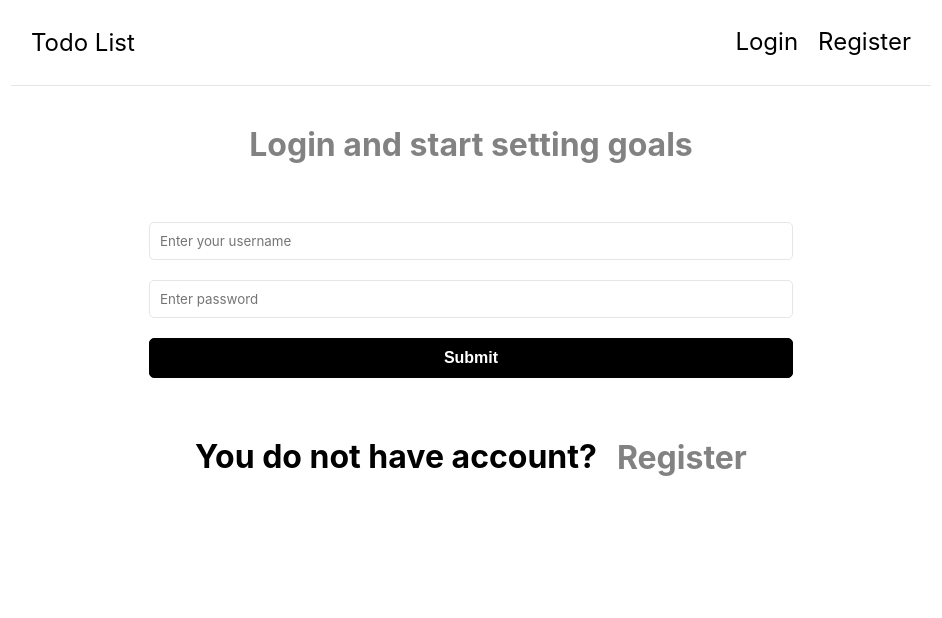
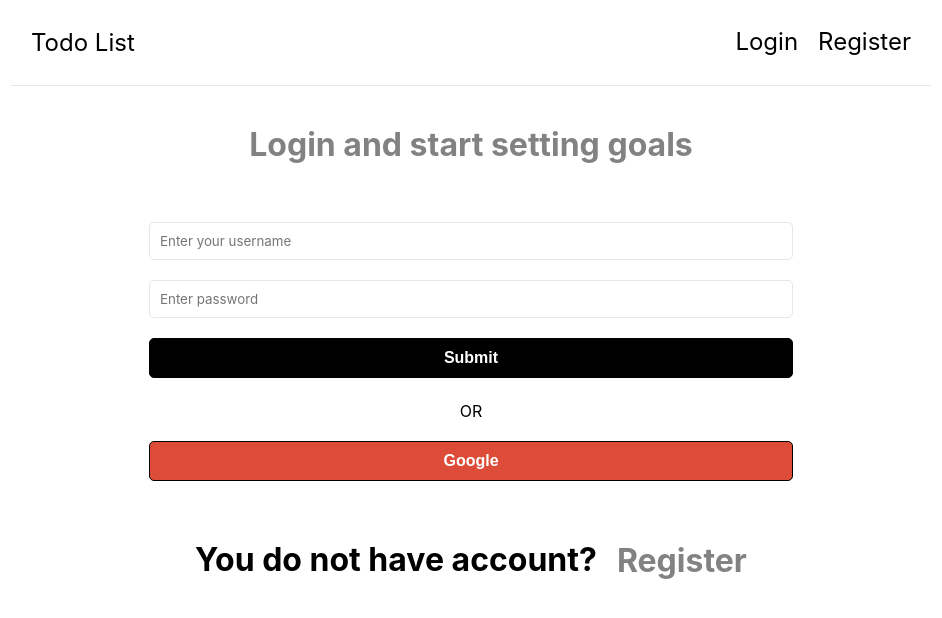
Before and after one commit to canhhuy116/Todo-list-ReactHooks, a React (Create React App) app: page /login in a window 1280 px wide. Shown: the top 618 px of the page, without its empty margins (169-1111 px from the left). Built offline with nearby package versions, Linux system fonts and the light colour scheme.

Commit message:
oauth2 google

```diff
--- a/src/App.scss
+++ b/src/App.scss
@@ -83,6 +83,10 @@
   transform: scale(0.98);
 }
 
+.btn-gg {
+  background: #dd4b39;
+}
+
 .register {
   display: flex;
   align-items: center;
--- a/src/App.tsx
+++ b/src/App.tsx
@@ -13,6 +13,8 @@ function App() {
         <div className="container">
           <Header />
           <Routes>
+            <Route path="/login" element={<Login />} />
+            <Route path="/register" element={<Register />} />
             <Route
               path="*"
               element={
@@ -21,8 +23,6 @@ function App() {
                 </StatusJobContext>
               }
             />
-            <Route path="/login" element={<Login />} />
-            <Route path="/register" element={<Register />} />
           </Routes>
         </div>
       </Router>
--- a/src/api/todos.tsx
+++ b/src/api/todos.tsx
@@ -20,8 +20,8 @@ export const readTodo = () => {
   return fetch(`${URL}`);
 };
 
-export const readTodoByUsername = (username: string) => {
-  return fetch(`${URL}/${username}`);
+export const readTodoByUsername = () => {
+  return fetch(`${URL}`, { credentials: 'include' });
 };
 
 export const updateTodo = (payload: Job) => {
--- a/src/components/AuthContext/AuthContext.tsx
+++ b/src/components/AuthContext/AuthContext.tsx
@@ -10,9 +10,18 @@ const userContext = createContext({
   changeStateUser: (checkUser: boolean, user: string) => {},
 });
 
+const userLocalStorage = () => {
+  let username = '';
+  const store = localStorage.getItem('user');
+  if (store) {
+    username = JSON.parse(store).username;
+  }
+  return username;
+};
+
 function AuthContext({ children }: propsAuth) {
   const [isUser, setIsUser] = useState(false);
-  const [username, setUsername] = useState('');
+  const [username, setUsername] = useState(userLocalStorage);
 
   const changeStateUser = (checkUser: boolean, user: string) => {
     setIsUser(checkUser);
--- a/src/components/Dashboard/Dashboard.tsx
+++ b/src/components/Dashboard/Dashboard.tsx
@@ -23,18 +23,12 @@ function Dashboard() {
   const navigate = useNavigate();
 
   useEffect(() => {
-    if (!contextUser.isUser) {
-      navigate('/login');
-    }
-  }, [contextUser.isUser, navigate]);
-
-  useEffect(() => {
     try {
       const username = contextUser.username;
       if (!username) {
         navigate('/login');
       }
-      readTodoByUsername(username)
+      readTodoByUsername()
         .then((res) => res.json())
         .then((res) => {
           setTodoList(res);
--- a/src/components/Header/Header.tsx
+++ b/src/components/Header/Header.tsx
@@ -25,7 +25,7 @@ function Header() {
         <Link to="/">Todo List</Link>
       </div>
       <ul>
-        {contextUser.isUser ? (
+        {contextUser.username ? (
           <li>
             <button className="btn" onClick={onLogout}>
               Logout
--- a/src/components/Login/Login.tsx
+++ b/src/components/Login/Login.tsx
@@ -14,7 +14,7 @@ function Login() {
   const navigate = useNavigate();
 
   useEffect(() => {
-    if (contextUser.isUser) {
+    if (contextUser.username) {
       navigate('/');
     }
   }, [contextUser, navigate]);
@@ -46,6 +46,10 @@ function Login() {
     } catch (error) {
       alert(error);
     }
+  };
+
+  const handleClickBtnFB = () => {
+    window.open('http://localhost:5000/auth/google', '_self');
   };
 
   return (
@@ -87,6 +91,19 @@ function Login() {
         </form>
       </section>
 
+      <section>
+        <div className=" form form-group">
+          <p>OR</p>
+          <button
+            onClick={handleClickBtnFB}
+            type="button"
+            className="btn btn-block btn-gg"
+          >
+            Google
+          </button>
+        </div>
+      </section>
+
       <section className="register">
         <p>You do not have account?</p>
         <Link to="/register" className="linkToRegister">
```
